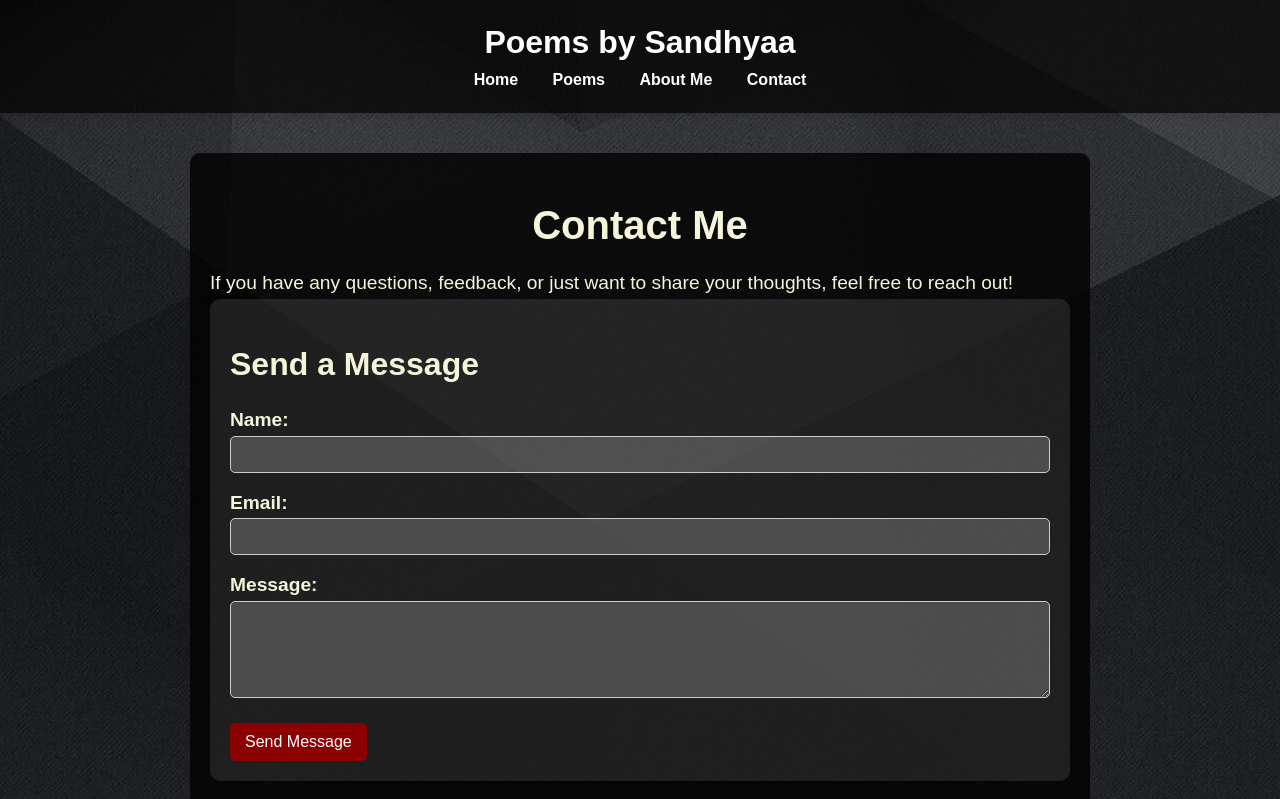
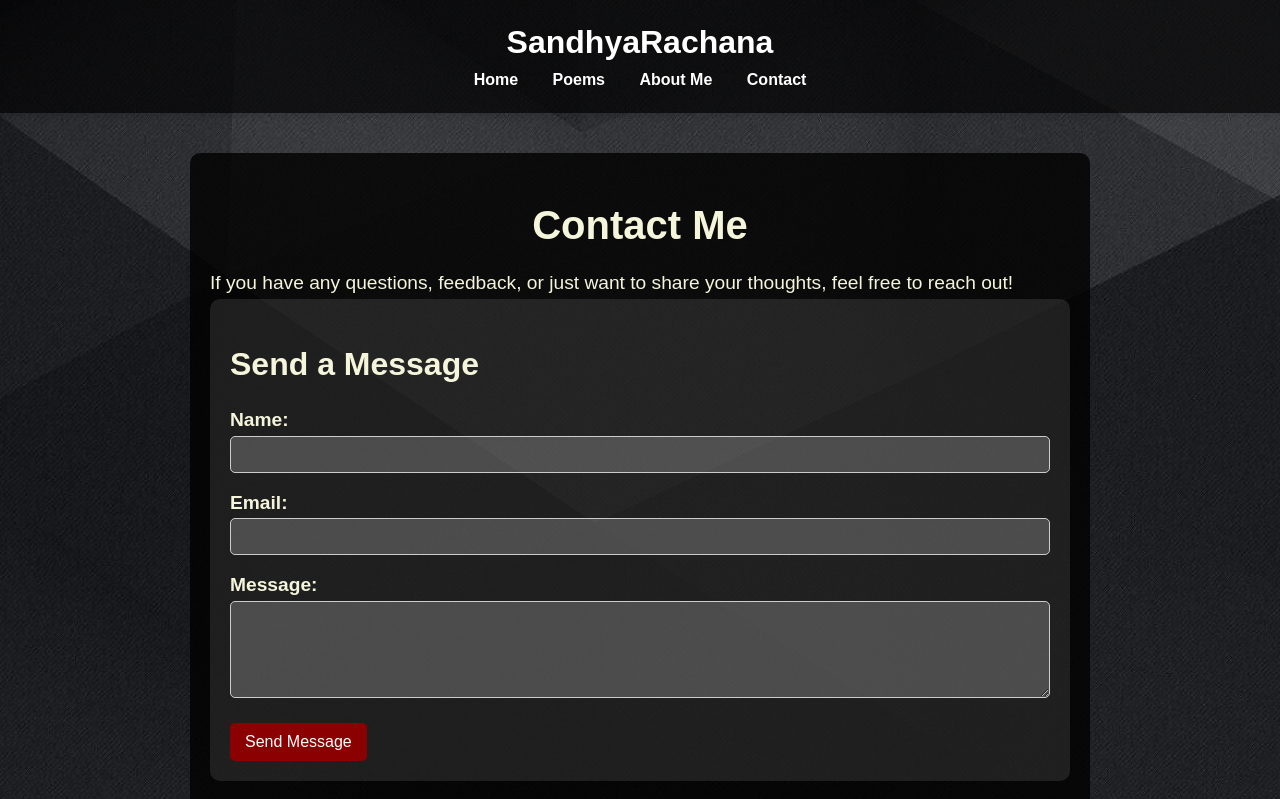
Before and after one commit to tanmayyy8/Webdb, a plain HTML site: page contact.html in a window 1280 px wide. Shown: the top 799 px of the page. Drawn offline with Linux system fonts and the light colour scheme.

Commit message:
Update contact.html

```diff
--- a/contact.html
+++ b/contact.html
@@ -13,7 +13,7 @@
     <!-- Header Section -->
     <header>
         <div class="header-content">
-            <h1>Poems by Sandhyaa</h1>
+            <h1>SandhyaRachana</h1>
             <nav>
                 <ul>
                     <li><a href="index.html">Home</a></li>
```
